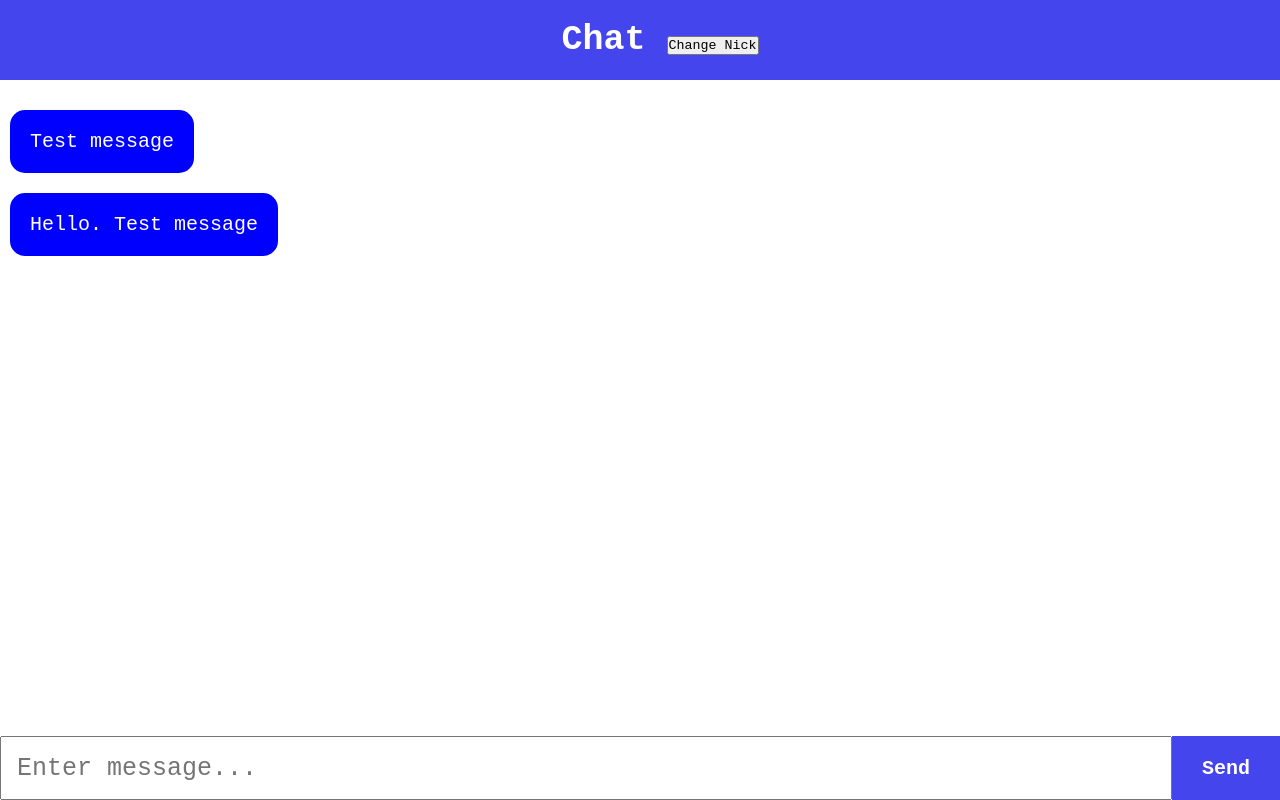
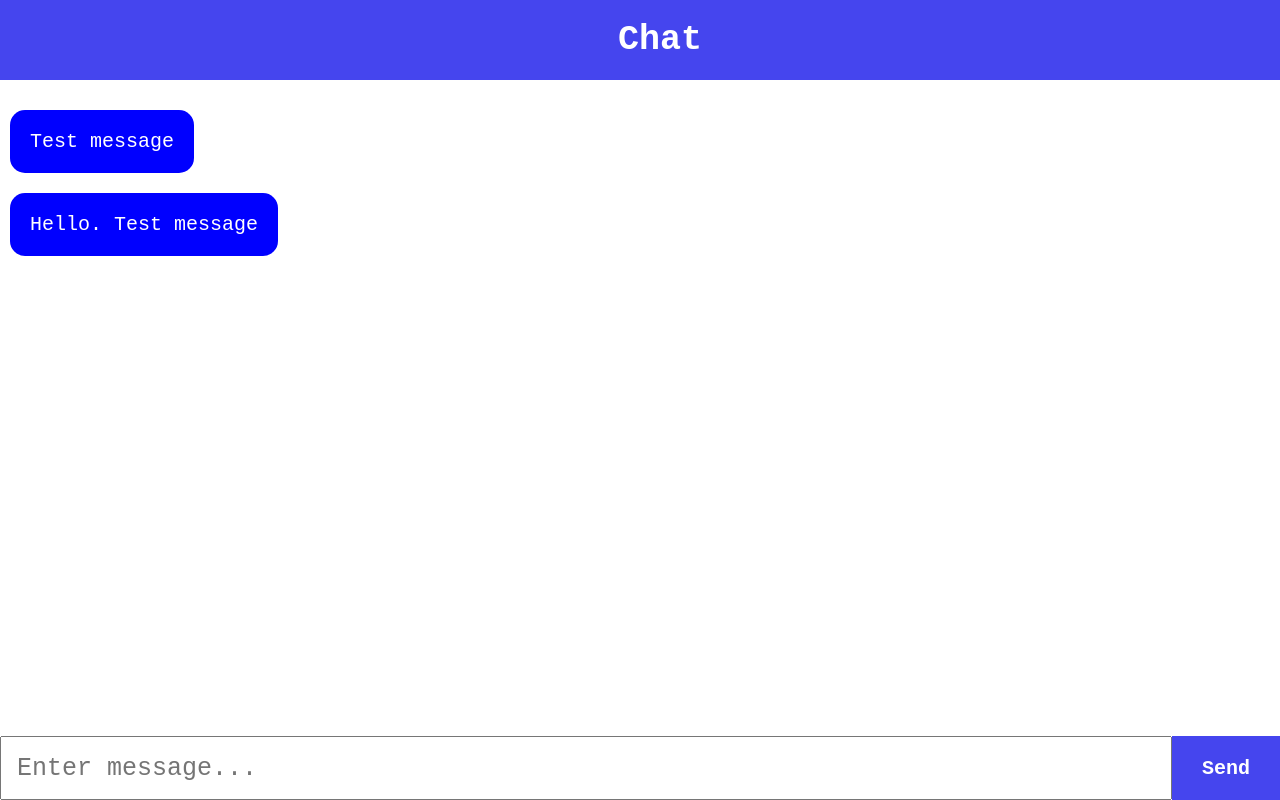
Before and after one commit to gast-exe/chat, a website: page static/index.html in a window 1280 px wide. Drawn offline with nearby package versions, Linux system fonts and the light colour scheme; no server answers.

Commit message:
minor update

```diff
--- a/static/index.html
+++ b/static/index.html
@@ -11,10 +11,7 @@
 
 <body>
    <main>
-      <h1 class="header">
-         Chat
-         <button onclick="changeNick()">Change Nick</button>
-      </h1>
+      <h1 class="header">Chat</h1>
       <ul id="messages">
          <li>Test message</li>
          <li>Hello. Test message</li>
```
